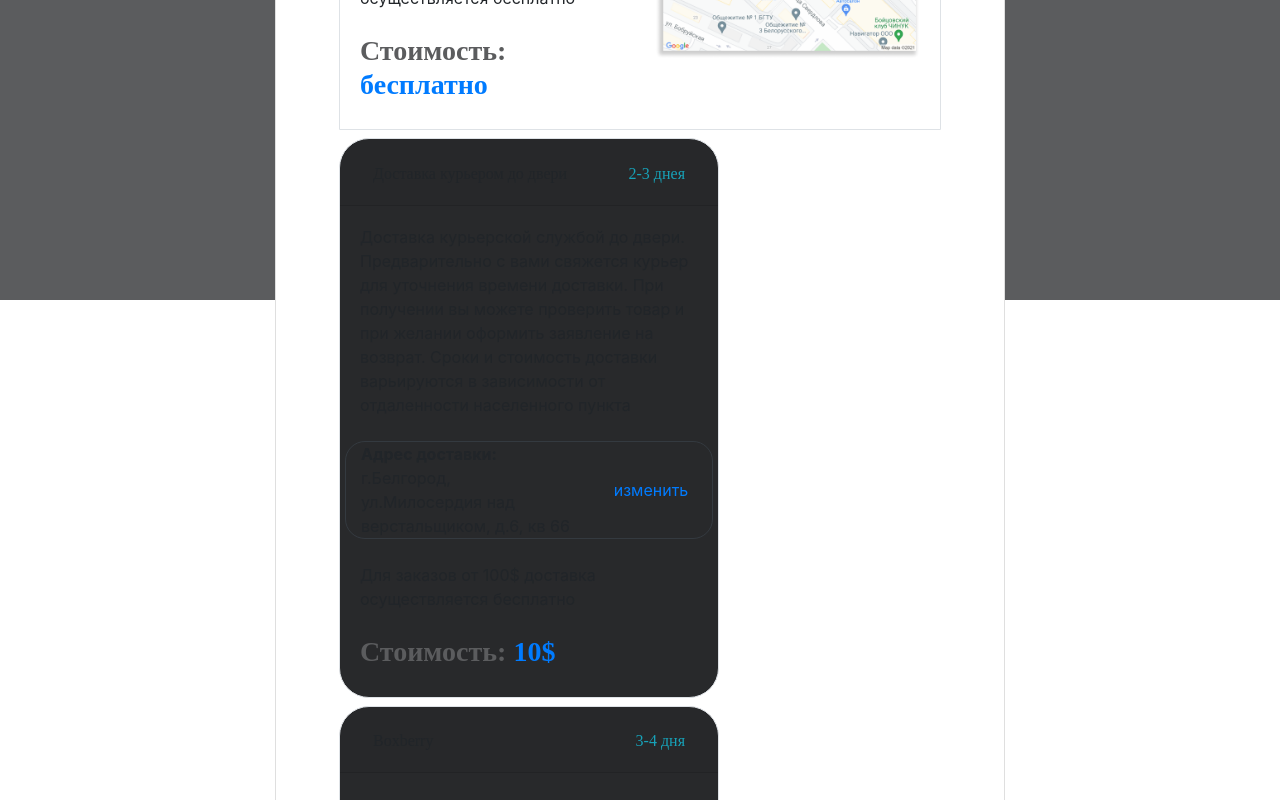
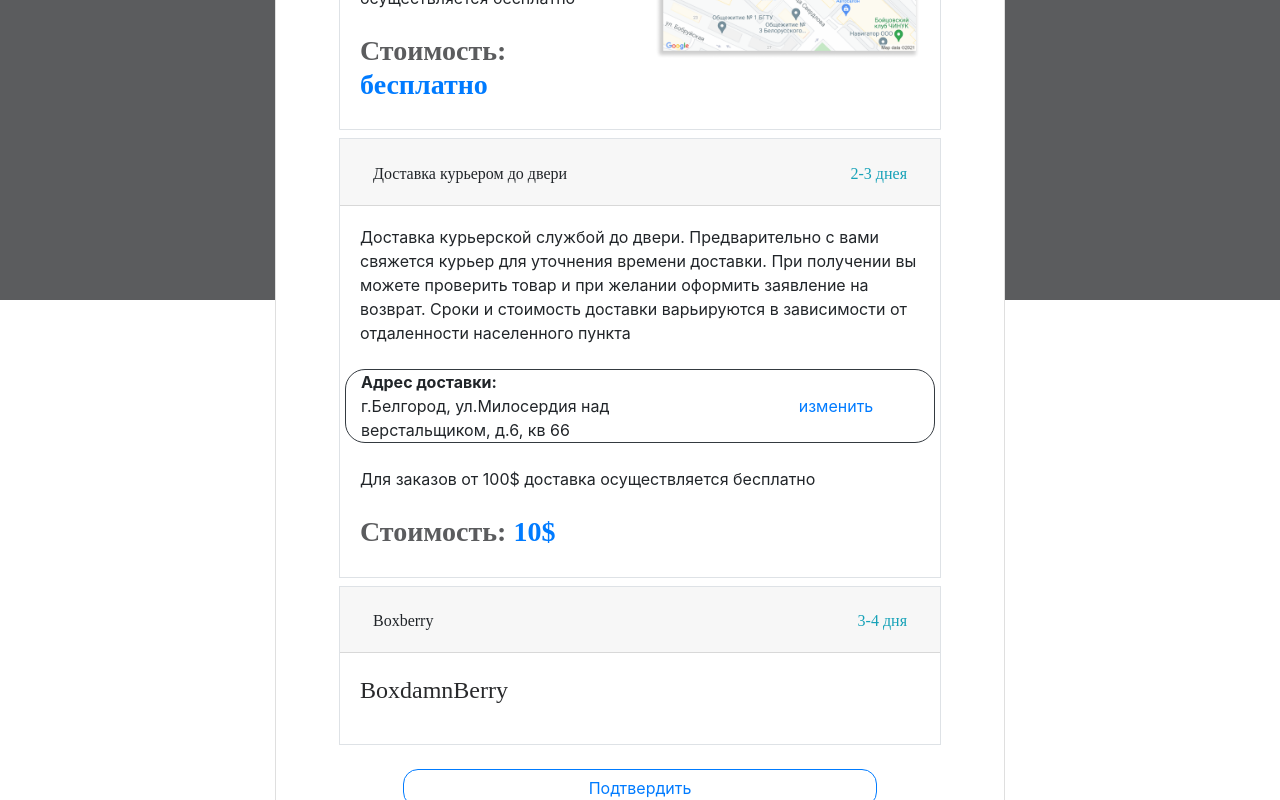
Before and after one commit to Ki-van/gambit-web, a Vue app: page /basket/delivery in a window 1280 px wide. Shown: the part 500-1300 px from the top of the page. Built offline with nearby package versions, Linux system fonts and the light colour scheme; sample sign-in values are in the browser's storage.

Commit message:
-fix deverebily

```diff
--- a/src/views/ChangeDeliveryMethod.vue
+++ b/src/views/ChangeDeliveryMethod.vue
@@ -42,7 +42,8 @@
           </div>
         </div>
       </div>
-      <div class="card mt-2 border card__st">
+      <div class="card mt-2 border">
+<!--      <div class="card mt-2 border card__st">-->
         <div class="card-header" id="headingTwo">
           <h2 class="mb-0">
             <button class="btn w-100" type="button" data-toggle="collapse" data-target="#collapseTwo"
@@ -89,7 +90,8 @@
           </div>
         </div>
       </div>
-      <div class="card mt-2 border card__st">
+      <div class="card mt-2 border">
+<!--      <div class="card mt-2 border card__st">-->
         <div class="card-header" id="heading3">
           <h2 class="mb-0">
             <button class="btn w-100" type="button" data-toggle="collapse" data-target="#collapse3"
```
